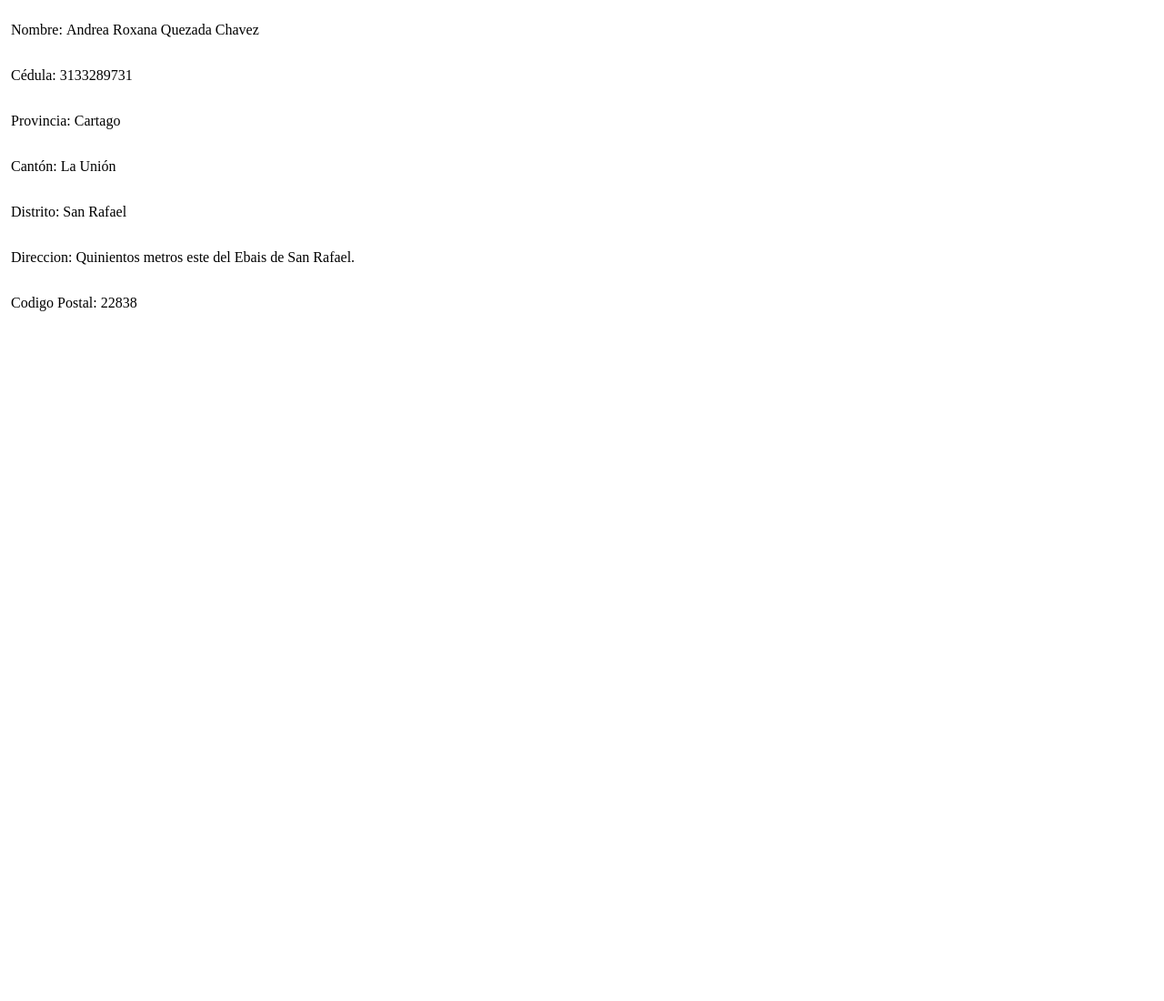
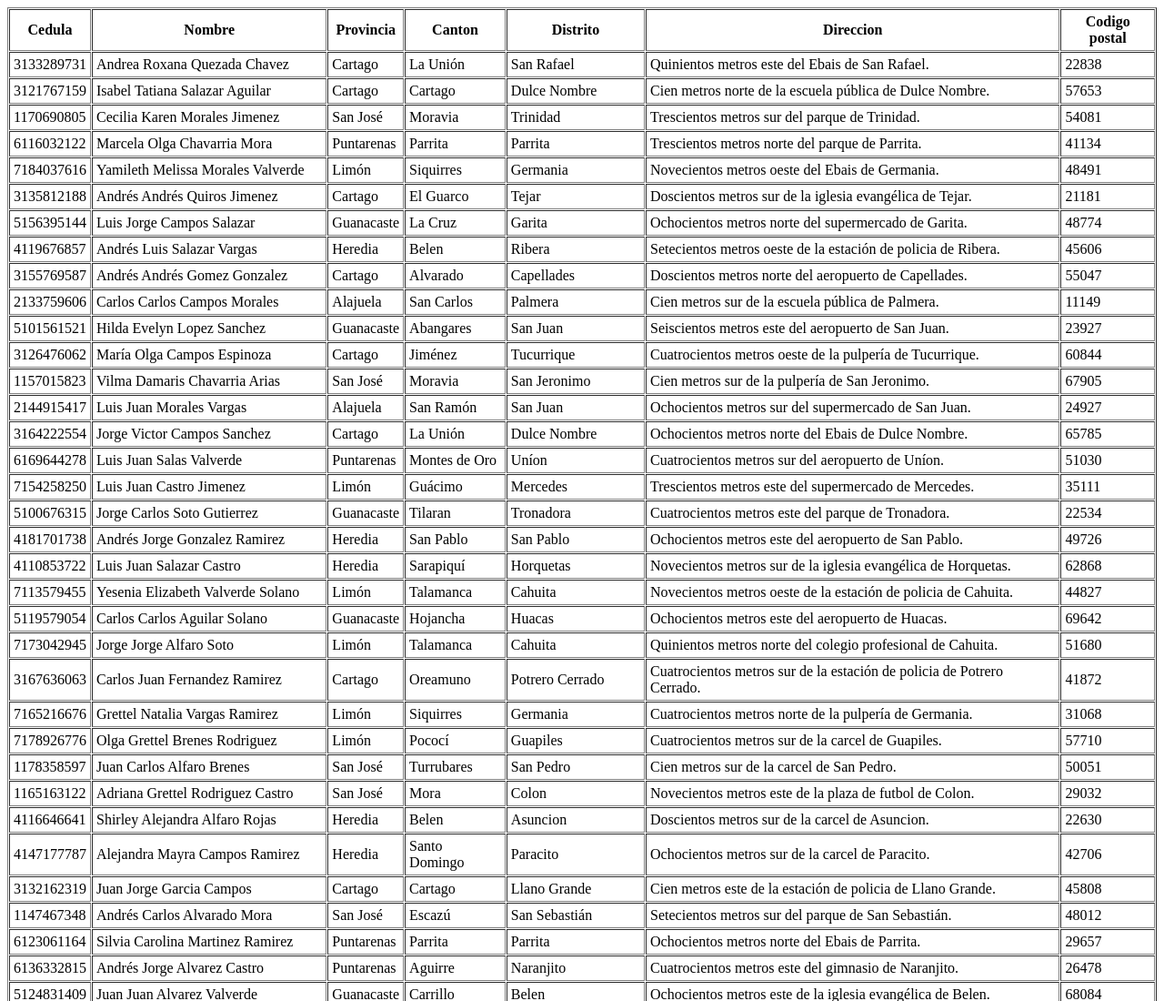
Before and after one commit to AndresGamboaA/tico-falso, a plain HTML site: page index.html in a window 1280 px wide. Shown: the top 1100 px of the page at 91% size. Before the commit the page ends 800 px from the top, so only its background shows below. Drawn offline with Linux system fonts and the light colour scheme.

Commit message:
Add tables

```diff
--- a/index.html
+++ b/index.html
@@ -16,35 +16,17 @@
     </style>
 </head>
 <body>
-    <div class="profile-container">
-        <div class="dato">
-            <p class="label">Nombre: </p>
-            <p id="nombre"></p>
-        </div>
-        <div class="dato">
-            <p class="label">Cédula:</p>
-            <p id="cedula"></p>
-        </div>
-        <div class="dato">
-            <p class="label">Provincia: </p>
-            <p id="provincia"></p>
-        </div class="dato">
-        <div class="dato">
-            <p class="label">Cantón:</p>
-            <p id="canton"></p>
-        </div>
-        <div class="dato">
-            <p class="label">Distrito:</p>
-            <p id="distrito"></p>
-        </div>
-        <div class="dato">
-            <p class="label">Direccion:</p>
-            <p id="direccion"></p>
-        </div>
-        <div class="dato">
-            <p class="label">Codigo Postal:</p>
-            <p id="codigo"></p>
-        </div>
+        <table id="tabla" border="1/2" cellspacing="1" cellpadding="4">
+            <tr>
+                <th>Cedula</th>
+                <th>Nombre</th>
+                <th>Provincia</th>
+                <th>Canton</th>
+                <th>Distrito</th>
+                <th>Direccion</th>
+                <th>Codigo postal</th>
+            </tr>
+        </table>
     </div>
 </body>
 </html>
--- a/main.js
+++ b/main.js
@@ -1,12 +1,28 @@
 import ticoFalso from "./src/tico-falso.js";
 
-document.getElementById("nombre").innerText = ticoFalso.persona();
-const provincia = ticoFalso.provincia();
-const canton = ticoFalso.canton(provincia);
-const distrito = ticoFalso.distrito(provincia, canton);
-document.getElementById("cedula").innerText = ticoFalso.cedula(provincia);
-document.getElementById("provincia").innerText = provincia;
-document.getElementById("canton").innerText = canton;
-document.getElementById("distrito").innerText = distrito;
-document.getElementById("direccion").innerText = ticoFalso.direccion(distrito);
-document.getElementById("codigo").innerText = ticoFalso.codigoPostal();
+const tabla = document.getElementById("tabla");
+
+for (let i=0; i<100;i++) {
+    const row = tabla.insertRow();
+    var c_cedula = row.insertCell();
+    var c_nombre = row.insertCell();
+    var c_provincia = row.insertCell();
+    var c_canton = row.insertCell();
+    var c_distrito = row.insertCell();
+    var c_direccion = row.insertCell();
+    var c_codigo = row.insertCell();
+
+    const provincia = ticoFalso.provincia();
+    const canton = ticoFalso.canton(provincia);
+    const distrito = ticoFalso.distrito(provincia, canton);
+    const cedula = ticoFalso.cedula(provincia);
+    const nombre = ticoFalso.persona();
+    const direccion = ticoFalso.direccion(distrito);
+    c_cedula.innerHTML = cedula;
+    c_nombre.innerHTML = nombre;
+    c_canton.innerHTML = canton;
+    c_provincia.innerHTML = provincia;
+    c_direccion.innerHTML = direccion;
+    c_distrito.innerHTML = distrito;
+    c_codigo.innerHTML = ticoFalso.codigoPostal();
+}
```
